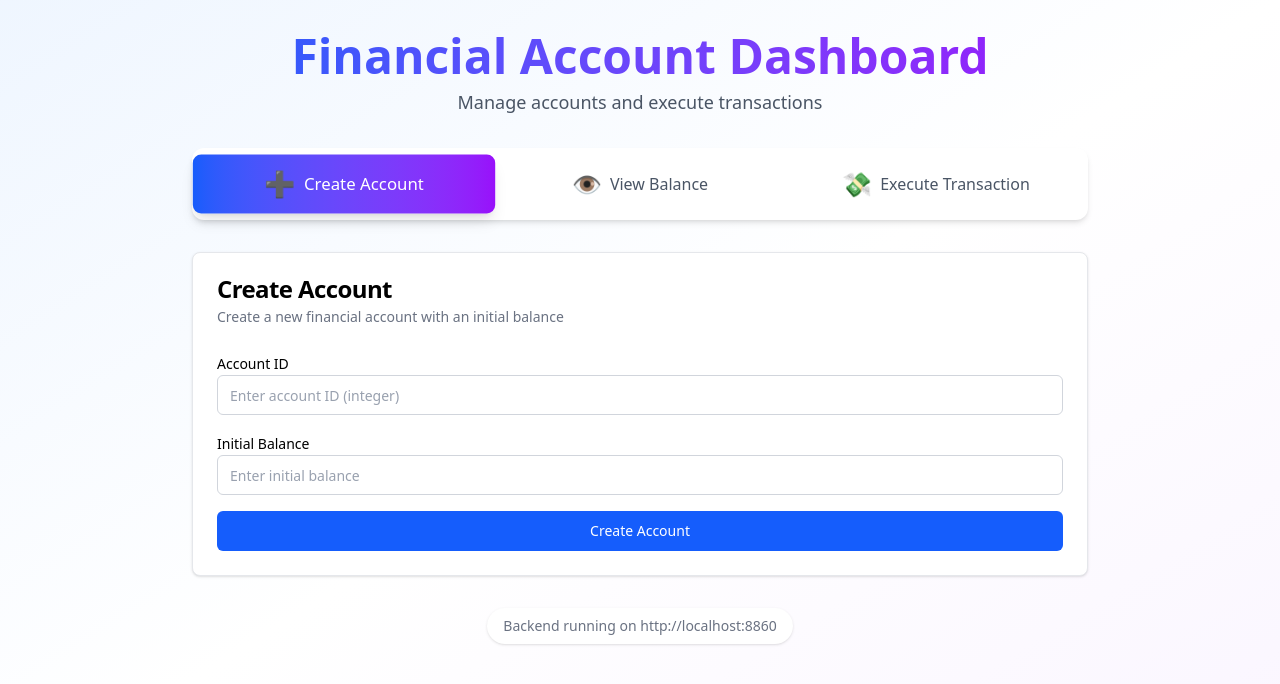
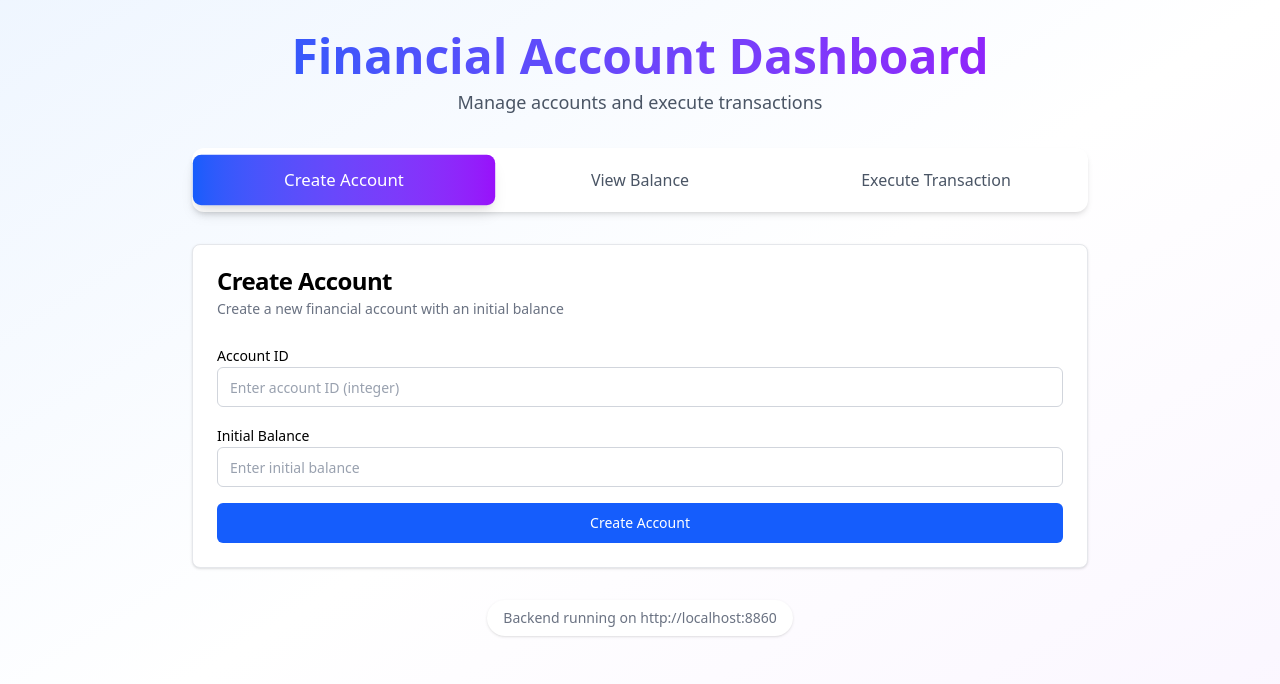
Before and after one commit to pratikgl/Triple-A, a React app in the folder financial-dashboard/: page / in a window 1280 px wide. Shown: the top 684 px of the page. Built offline with nearby package versions, Linux system fonts and the light colour scheme; the HTML template or start-up script is replaced by a standard one.

Commit message:
fixed a bug related to pointer cursor on button component

```diff
--- a/financial-dashboard/src/App.jsx
+++ b/financial-dashboard/src/App.jsx
@@ -7,9 +7,9 @@
   const [activeTab, setActiveTab] = useState('create');
 
   const tabs = [
-    { id: 'create', label: 'Create Account', icon: '➕' },
-    { id: 'view', label: 'View Balance', icon: '👁️' },
-    { id: 'transaction', label: 'Execute Transaction', icon: '💸' },
+    { id: 'create', label: 'Create Account' },
+    { id: 'view', label: 'View Balance' },
+    { id: 'transaction', label: 'Execute Transaction' },
   ];
 
   return (
@@ -32,13 +32,12 @@
               <button
                 key={tab.id}
                 onClick={() => setActiveTab(tab.id)}
-                className={`flex-1 flex items-center justify-center gap-2 px-3 sm:px-4 py-3 rounded-lg font-medium transition-all duration-300 cursor-pointer text-sm sm:text-base ${
+                className={`flex-1 flex items-center justify-center px-3 sm:px-4 py-3 rounded-lg font-medium transition-all duration-300 cursor-pointer text-sm sm:text-base ${
                   activeTab === tab.id
                     ? 'bg-gradient-to-r from-blue-600 to-purple-600 text-white shadow-lg sm:scale-105'
                     : 'text-gray-600 hover:bg-gray-100 hover:text-gray-900'
                 }`}
               >
-                <span className="text-xl sm:text-2xl">{tab.icon}</span>
                 <span className="truncate">{tab.label}</span>
               </button>
             ))}
--- a/financial-dashboard/src/components/ui/Button.jsx
+++ b/financial-dashboard/src/components/ui/Button.jsx
@@ -3,7 +3,7 @@
 import { cn } from "@/lib/utils"
 
 const buttonVariants = cva(
-  "inline-flex items-center justify-center rounded-md text-sm font-medium transition-colors focus-visible:outline-none focus-visible:ring-2 focus-visible:ring-offset-2 disabled:pointer-events-none disabled:opacity-50",
+  "inline-flex items-center justify-center rounded-md text-sm font-medium cursor-pointer transition-colors focus-visible:outline-none focus-visible:ring-2 focus-visible:ring-offset-2 disabled:pointer-events-none disabled:opacity-50",
   {
     variants: {
       variant: {
```
